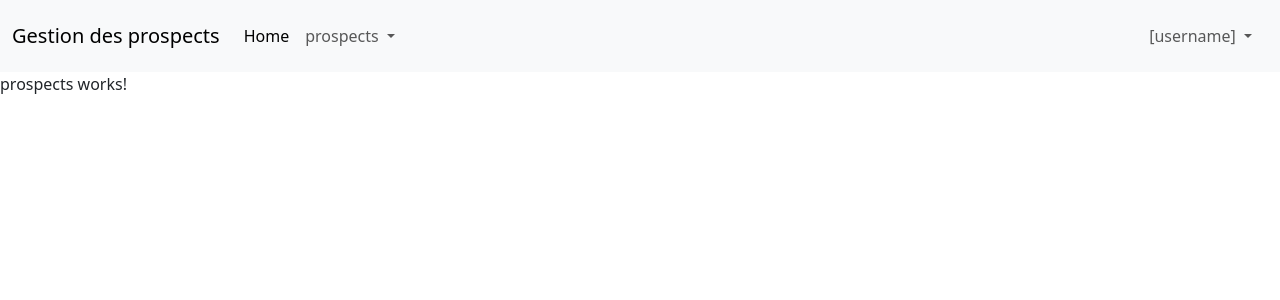
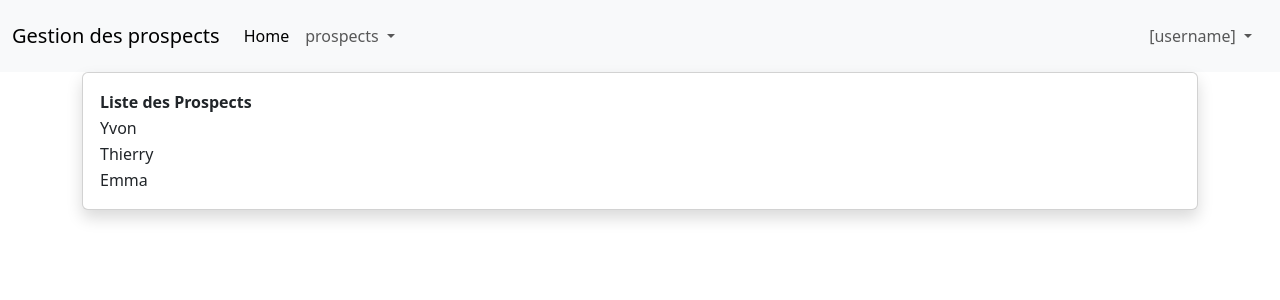
Before and after one commit to refschool/coursSpringAngular, an Angular app in the folder Angular/MesProspects/: page /prospects in a window 1280 px wide. Shown: the top 300 px of the page. Built offline with nearby package versions, Linux system fonts and the light colour scheme.

Commit message:
Liste des prospects

```diff
--- a/Angular/MesProspects/src/app/prospects/prospects.html
+++ b/Angular/MesProspects/src/app/prospects/prospects.html
@@ -1 +1,18 @@
-<p>prospects works!</p>
+<div class="container">
+    <div class="card shadow mb-4">
+        <div class="card-body">
+            <table>
+                <thead>
+                    <tr>
+                        <th>Liste des Prospects</th>
+                    </tr>
+                </thead>
+                <tbody *ngFor="let prospect of prospects">
+                    <tr>
+                        <td>{{prospect}}</td>
+                    </tr>
+                </tbody>
+            </table>
+        </div>
+    </div>
+</div>
--- a/Angular/MesProspects/src/app/prospects/prospects.ts
+++ b/Angular/MesProspects/src/app/prospects/prospects.ts
@@ -1,8 +1,14 @@
+import { CommonModule } from '@angular/common';
 import { Component } from '@angular/core';
 
 @Component({
   selector: 'app-prospects',
-  imports: [],
+  imports: [CommonModule],
   templateUrl: './prospects.html'
 })
-export class Prospects { }
+export class Prospects {
+  prospects: string[];
+  constructor() {
+    this.prospects = ["Yvon", "Thierry", "Emma"];
+  }
+}
```
